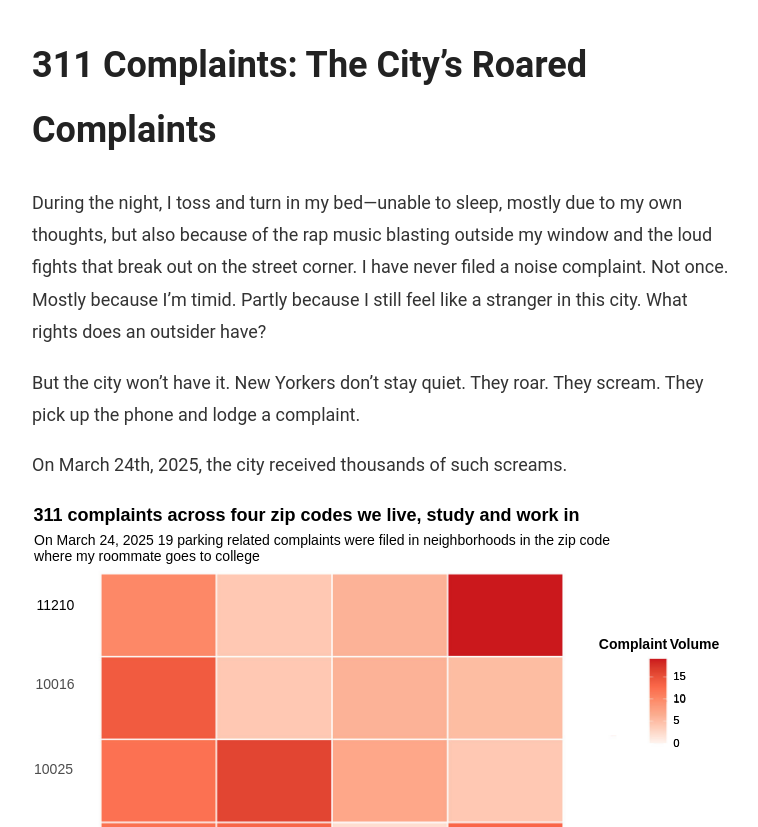
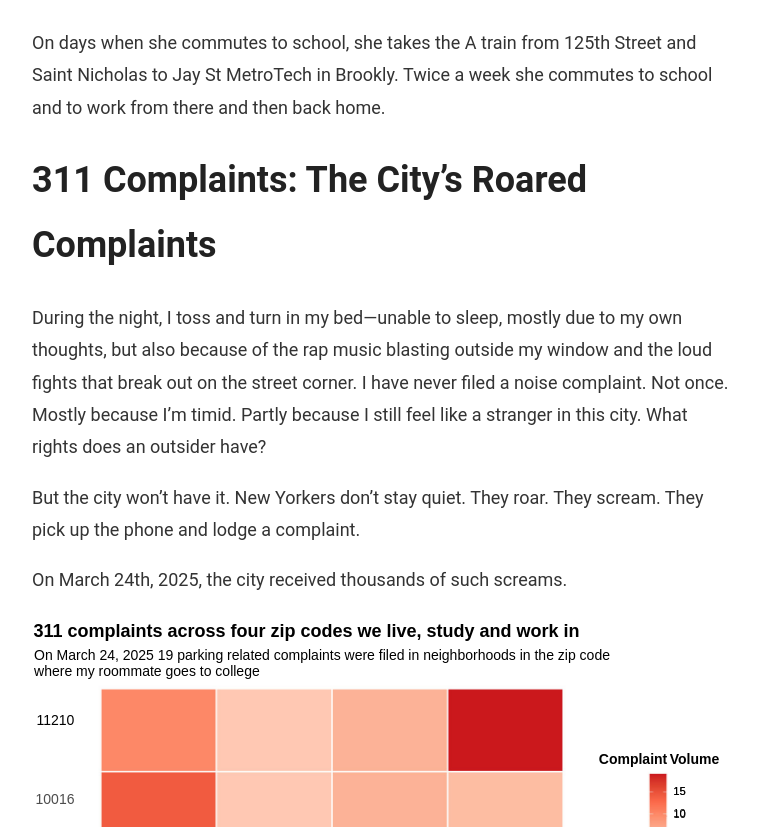
Before and after one commit to somaiyahhafeez/newyork, a plain HTML site: page index.html in a window 1280 px wide. Shown: the part 2635-3462 px from the top of the page, without its empty margins (258-1016 px from the left). Drawn offline with Linux system fonts and the light colour scheme; a web font is replaced by a local one.

Commit message:
Update index.html

```diff
--- a/index.html
+++ b/index.html
@@ -305,6 +305,8 @@
         </div>
         <iframe title="My roommate's commute to work on a Monday" aria-label="Locator map" id="datawrapper-chart-SwuLi" src="https://datawrapper.dwcdn.net/SwuLi/2/" scrolling="no" frameborder="0" style="width: 0; min-width: 100% !important; border: none;" height="565" data-external="1"></iframe><script type="text/javascript">!function(){"use strict";window.addEventListener("message",(function(a){if(void 0!==a.data["datawrapper-height"]){var e=document.querySelectorAll("iframe");for(var t in a.data["datawrapper-height"])for(var r,i=0;r=e[i];i++)if(r.contentWindow===a.source){var d=a.data["datawrapper-height"][t]+"px";r.style.height=d}}}))}();
         </script>
+	    <p>On days when she commutes to school, she takes the A train from 125th Street and Saint Nicholas to Jay St MetroTech in Brookly. Twice a week she commutes to school and to work from there and then back home.</p>
+
 
         <h1>311 Complaints: The City’s Roared Complaints </h1>
         <p>During the night, I toss and turn in my bed—unable to sleep, mostly due to my own thoughts, but also because of the rap music blasting outside my window and the loud fights that break out on the street corner. I have never filed a noise complaint. Not once. Mostly because I’m timid. Partly because I still feel like a stranger in this city. What rights does an outsider have?
```
